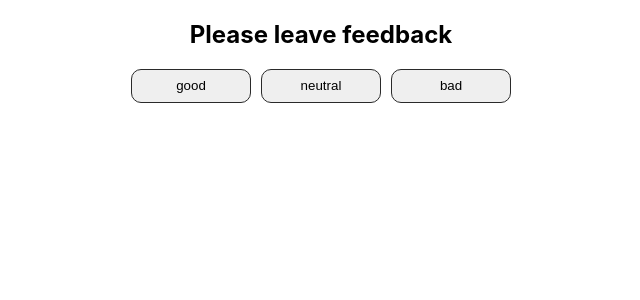
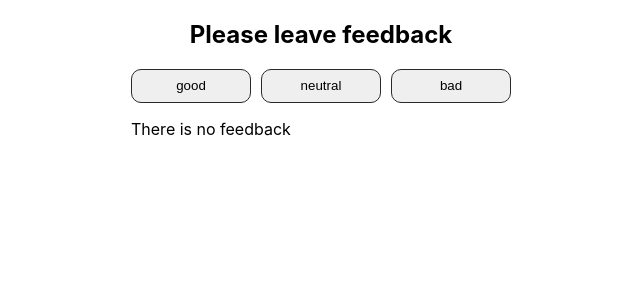
Before and after one commit to VladZhyrnyi/goit-react-hw-04-feedback, a React (Create React App) app: page / in a window 1280 px wide. Shown: the top 300 px of the page, without its empty margins (319-959 px from the left). Built offline with nearby package versions, Linux system fonts and the light colour scheme.

Commit message:
add Notification

```diff
--- a/src/components/App.jsx
+++ b/src/components/App.jsx
@@ -2,6 +2,7 @@
 import { Container } from './Container/Container.styled';
 import { Section } from './Section/Section';
 import { FeedbackOptions } from './FeedbackOptions/FeedbackOptions';
+import { Notification } from './Notification/Notification';
 import { Statistics } from './Statistics/Statistics';
 
 export class App extends Component {
@@ -38,7 +39,7 @@
             options={Object.keys(this.state)}
             onClick={this.handleOptionClick}
           />
-          {this.countTotalFeedback() !== 0 && (
+          {this.countTotalFeedback() === 0? (<Notification message="There is no feedback"></Notification>): (
             <Statistics
               good={good}
               neutral={neutral}
--- /dev/null
+++ b/src/components/Notification/Notification.jsx
@@ -0,0 +1,5 @@
+import React from 'react';
+
+export const Notification = ({ message }) => {
+  return <p>{message}</p>;
+};
```
